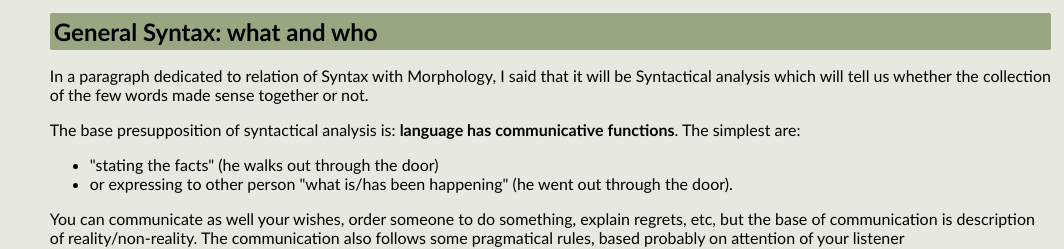
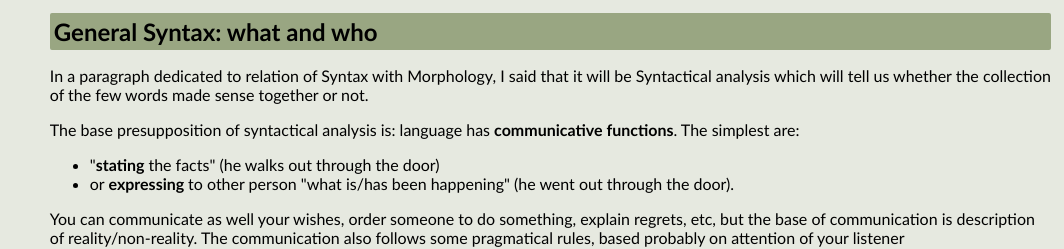
Before and after one commit to DrenTey/CCf-CertProj-03-DocumentationP, a plain HTML site: page index.html in a window 1280 px wide. Shown: the part 1126-1375 px from the top of the page, without its empty margins (216-1280 px from the left). Drawn offline with Linux system fonts and the light colour scheme.

Commit message:
Update index.html

```diff
--- a/index.html
+++ b/index.html
@@ -82,8 +82,8 @@
       <section class="main-section" id="General_Syntax:_what_and_who">
         <header>General Syntax: what and who</header>
         <p>In a paragraph dedicated to relation of Syntax with Morphology, I said that it will be Syntactical analysis which will tell us whether the collection of the few words made sense together or not. </p>
-        <p>The base presupposition of syntactical analysis is: <span class="bolder">language has communicative functions</span>. The simplest are:
-          <ul><li> "stating the facts" (he walks out through the door)</li><li> or expressing to other person "what is/has been happening" (he went out through the door).  </li></ul>You can communicate as well your wishes, order someone to do something, explain regrets, etc, but the base of communication is description of reality/non-reality. The communication also follows some pragmatical rules, based probably on attention of your listener</p>
+        <p>The base presupposition of syntactical analysis is: language has <span class="bolder">communicative functions</span>. The simplest are:
+          <ul><li> "<span class="bolder">stating </span>the facts" (he walks out through the door)</li><li> or <span class="bolder">expressing </span>to other person "what is/has been happening" (he went out through the door).  </li></ul>You can communicate as well your wishes, order someone to do something, explain regrets, etc, but the base of communication is description of reality/non-reality. The communication also follows some pragmatical rules, based probably on attention of your listener</p>
         <ul><li>The first information which normally interest your listeners is <span class="bolder">what does someone do/ what is happening</span>. The information "<span class="bolder">... is burning</span>" will trigger the attention of people around and most probably they will come back to you and ask you a question: what/who? followed by other questions: where? how much? A statemet <span class="bolder">"...escapes"</span> will catch attention of people around. <span class="bolder">This function of stating the main content of the communication has been called by many with technical term "predicate" (preaching)</span> Knowing the main content/predicate we can try to understand who,what,where, why of the communciation</li>
         <li>The second information which will interest your listeners is
            <span class="bolder">who does this things that we mention</span>
```
